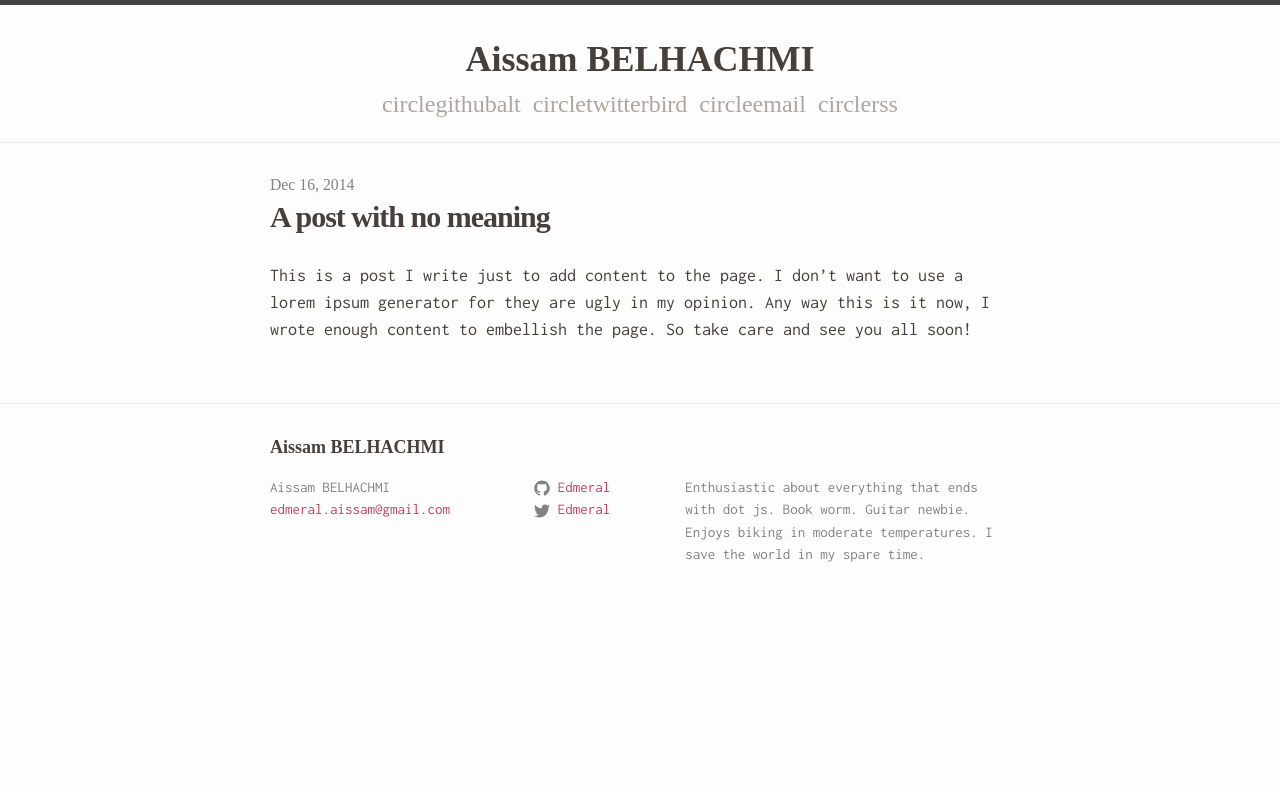
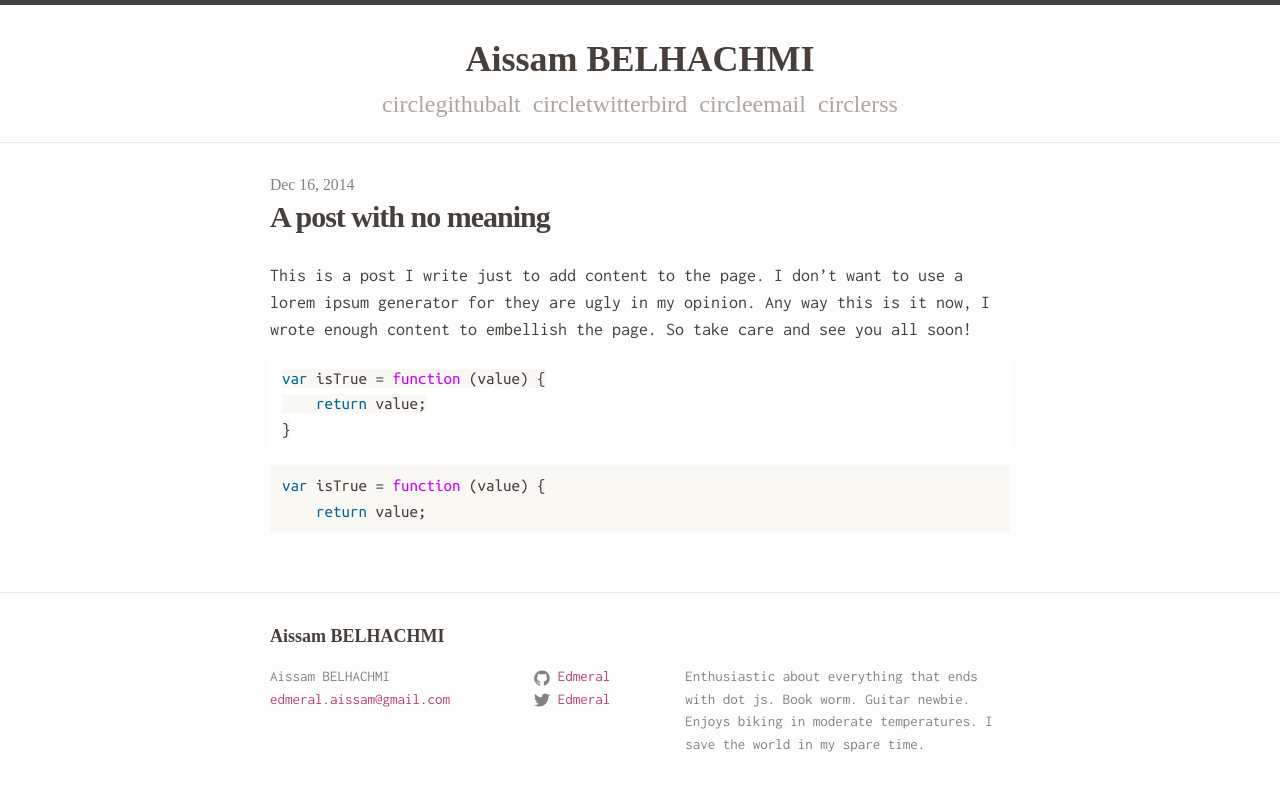
Before and after one commit to Edmeral/Edmeral.github.io, a Jekyll site: the page built from _posts/2014-12-16-a-post-with-no-meaning.md, in a window 1280 px wide. Shown: the top 791 px of the page. Built offline with Jekyll 4.4.1, drawn with Linux system fonts in a browser that asks for light colours; some web fonts are replaced; Markdown is read by kramdown in place of the engine named in the settings.

Commit message:
Using redcarpet as a markdown parser

````diff
--- a/_config.yml
+++ b/_config.yml
@@ -11,5 +11,5 @@
 github_username:  Edmeral
 
 # Build settings
-markdown: kramdown
+markdown: redcarpet
 exclude: ["node_modules", "gulpfile.js", "package.json"]
--- a/_posts/2014-12-16-a-post-with-no-meaning.md
+++ b/_posts/2014-12-16-a-post-with-no-meaning.md
@@ -6,3 +6,14 @@
 
 This is a post I write just to add content to the page. I don't want to use a lorem ipsum generator for they are ugly in my opinion.
 Any way this is it now, I wrote enough content to embellish the page. So take care and see you all soon!
+
+```js
+var isTrue = function (value) {
+    return value;
+}
+```
+
+{% highlight js %}
+var isTrue = function (value) {
+    return value;
+{% endhighlight %}
````
